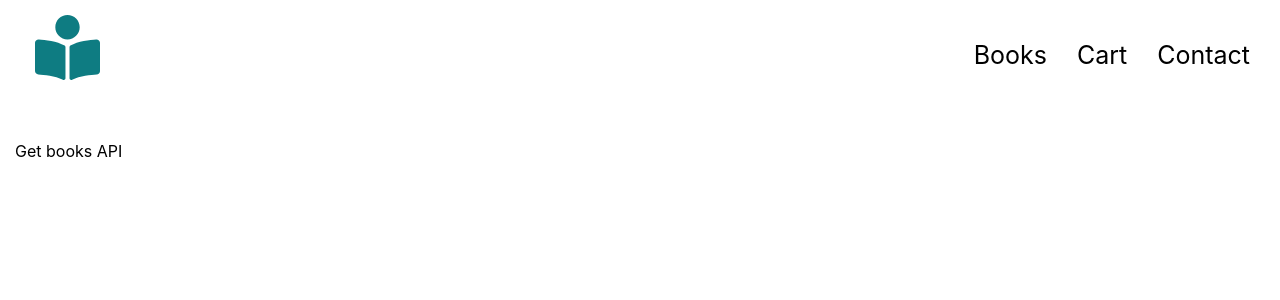
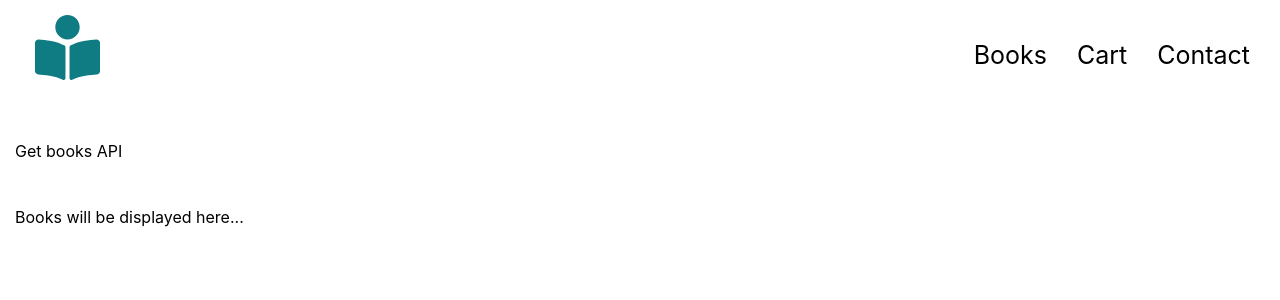
Before and after one commit to Ashokkadubandi/git-code, a React (Create React App) app: page /books in a window 1280 px wide. Shown: the top 300 px of the page. Built offline with nearby package versions, Linux system fonts and the light colour scheme; no server answers.

Commit message:
Books is updated soon as possible

```diff
--- a/src/Components/Books/index.js
+++ b/src/Components/Books/index.js
@@ -20,6 +20,7 @@ class Books extends Component {
       <div>
         <Header />
         <p>Get books API</p>
+        <p>Books will be displayed here...</p>
       </div>
     );
   }
```
